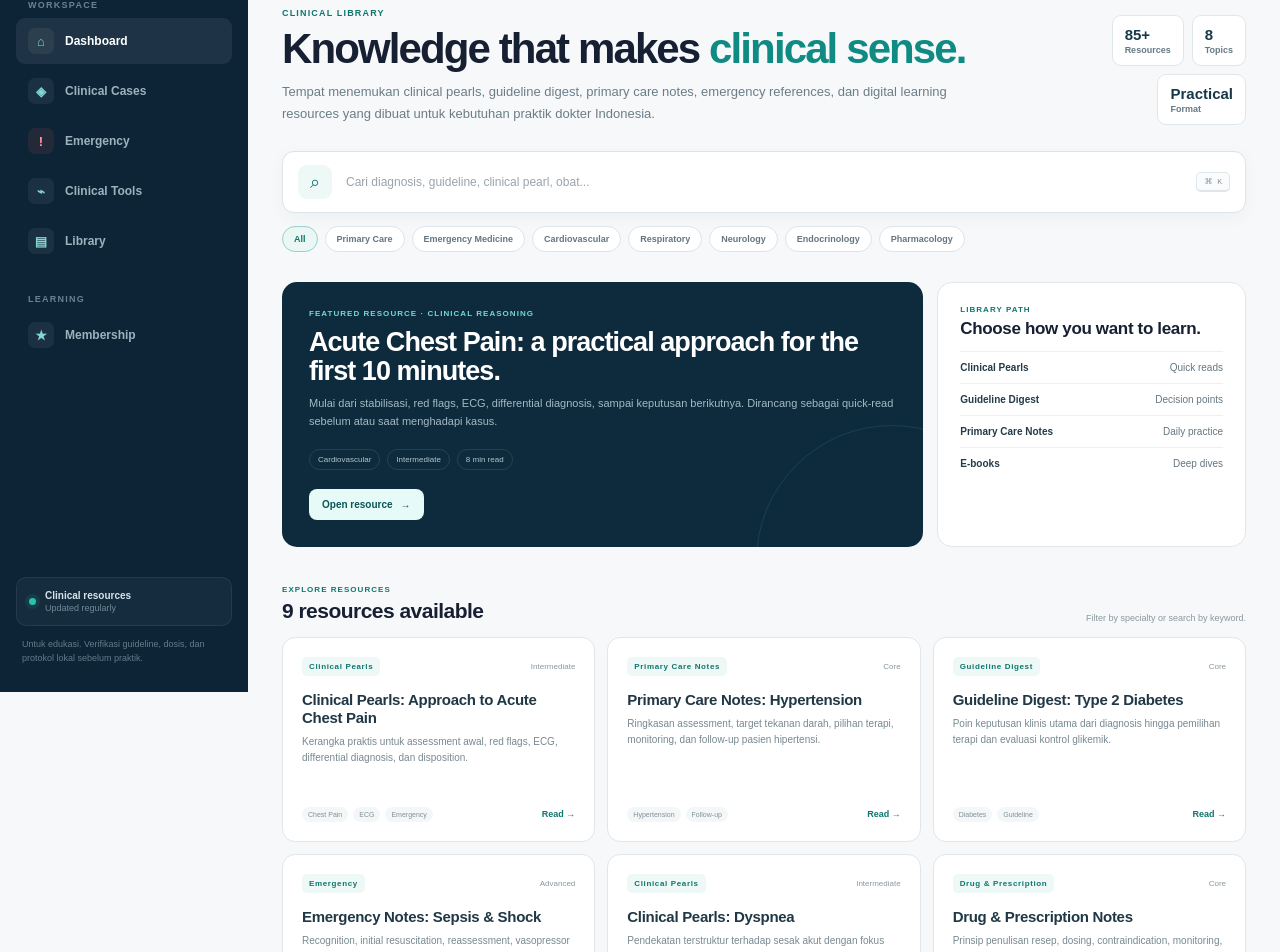
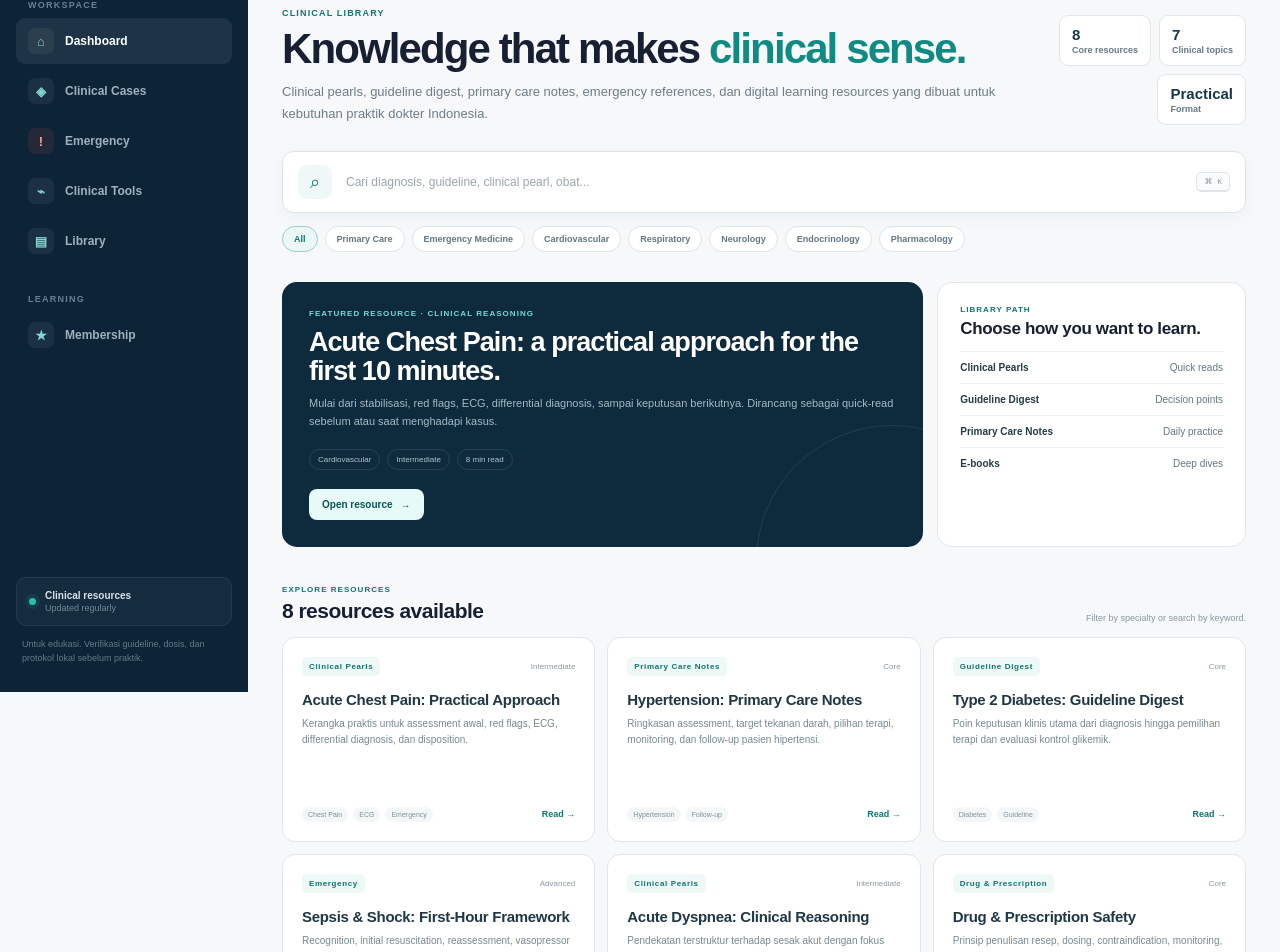
Before and after one commit to dwimakdasarimd-star/dokter-jaga-v1, a Next.js app: page /library in a window 1280 px wide. Shown: the part 108-1060 px from the top of the page. Built offline with nearby package versions, Linux system fonts and the light colour scheme.

Commit message:
Connect library resources to knowledge base

```diff
--- a/app/library/page.tsx
+++ b/app/library/page.tsx
@@ -1,18 +1,18 @@
 'use client';
 
+import Link from 'next/link';
 import { useMemo, useState } from 'react';
 import './library.css';
 
 const resources = [
-  { title: 'Clinical Pearls: Approach to Acute Chest Pain', type: 'Clinical Pearls', category: 'Cardiovascular', level: 'Intermediate', desc: 'Kerangka praktis untuk assessment awal, red flags, ECG, differential diagnosis, dan disposition.', tags: ['Chest Pain', 'ECG', 'Emergency'] },
-  { title: 'Primary Care Notes: Hypertension', type: 'Primary Care Notes', category: 'Primary Care', level: 'Core', desc: 'Ringkasan assessment, target tekanan darah, pilihan terapi, monitoring, dan follow-up pasien hipertensi.', tags: ['Hypertension', 'Follow-up'] },
-  { title: 'Guideline Digest: Type 2 Diabetes', type: 'Guideline Digest', category: 'Endocrinology', level: 'Core', desc: 'Poin keputusan klinis utama dari diagnosis hingga pemilihan terapi dan evaluasi kontrol glikemik.', tags: ['Diabetes', 'Guideline'] },
-  { title: 'Emergency Notes: Sepsis & Shock', type: 'Emergency', category: 'Emergency Medicine', level: 'Advanced', desc: 'Recognition, initial resuscitation, reassessment, vasopressor strategy, dan antimicrobial principles.', tags: ['Sepsis', 'Shock'] },
-  { title: 'Clinical Pearls: Dyspnea', type: 'Clinical Pearls', category: 'Respiratory', level: 'Intermediate', desc: 'Pendekatan terstruktur terhadap sesak akut dengan fokus pada red flags dan diagnosis yang time-critical.', tags: ['Dyspnea', 'Respiratory'] },
-  { title: 'Drug & Prescription Notes', type: 'Drug & Prescription', category: 'Pharmacology', level: 'Core', desc: 'Prinsip penulisan resep, dosing, contraindication, monitoring, dan safety checks untuk praktik sehari-hari.', tags: ['Prescription', 'Safety'] },
-  { title: 'Guideline Digest: Acute Asthma', type: 'Guideline Digest', category: 'Respiratory', level: 'Core', desc: 'Quick reference untuk severity assessment, bronchodilator, steroid, reassessment, dan discharge planning.', tags: ['Asthma', 'Emergency'] },
-  { title: 'Primary Care Notes: Headache', type: 'Primary Care Notes', category: 'Neurology', level: 'Intermediate', desc: 'Membedakan primary headache dari secondary headache melalui pola gejala dan red flags.', tags: ['Headache', 'Red Flags'] },
-  { title: 'E-book: Practical Emergency Medicine', type: 'E-book', category: 'Emergency Medicine', level: 'Advanced', desc: 'Koleksi pembelajaran komprehensif untuk clinical reasoning dan keputusan awal pada kasus akut.', tags: ['E-book', 'Emergency'] },
+  { slug: 'acute-chest-pain', title: 'Acute Chest Pain: Practical Approach', type: 'Clinical Pearls', category: 'Cardiovascular', level: 'Intermediate', desc: 'Kerangka praktis untuk assessment awal, red flags, ECG, differential diagnosis, dan disposition.', tags: ['Chest Pain', 'ECG', 'Emergency'] },
+  { slug: 'hypertension', title: 'Hypertension: Primary Care Notes', type: 'Primary Care Notes', category: 'Primary Care', level: 'Core', desc: 'Ringkasan assessment, target tekanan darah, pilihan terapi, monitoring, dan follow-up pasien hipertensi.', tags: ['Hypertension', 'Follow-up'] },
+  { slug: 'type-2-diabetes', title: 'Type 2 Diabetes: Guideline Digest', type: 'Guideline Digest', category: 'Endocrinology', level: 'Core', desc: 'Poin keputusan klinis utama dari diagnosis hingga pemilihan terapi dan evaluasi kontrol glikemik.', tags: ['Diabetes', 'Guideline'] },
+  { slug: 'sepsis-and-shock', title: 'Sepsis & Shock: First-Hour Framework', type: 'Emergency', category: 'Emergency Medicine', level: 'Advanced', desc: 'Recognition, initial resuscitation, reassessment, vasopressor strategy, dan antimicrobial principles.', tags: ['Sepsis', 'Shock'] },
+  { slug: 'acute-dyspnea', title: 'Acute Dyspnea: Clinical Reasoning', type: 'Clinical Pearls', category: 'Respiratory', level: 'Intermediate', desc: 'Pendekatan terstruktur terhadap sesak akut dengan fokus pada red flags dan diagnosis time-critical.', tags: ['Dyspnea', 'Respiratory'] },
+  { slug: 'prescription-safety', title: 'Drug & Prescription Safety', type: 'Drug & Prescription', category: 'Pharmacology', level: 'Core', desc: 'Prinsip penulisan resep, dosing, contraindication, monitoring, dan safety checks untuk praktik sehari-hari.', tags: ['Prescription', 'Safety'] },
+  { slug: 'acute-asthma', title: 'Acute Asthma: Severity to Disposition', type: 'Guideline Digest', category: 'Respiratory', level: 'Core', desc: 'Quick reference untuk severity assessment, bronchodilator, steroid, reassessment, dan discharge planning.', tags: ['Asthma', 'Emergency'] },
+  { slug: 'headache-red-flags', title: 'Headache: Primary vs Secondary', type: 'Primary Care Notes', category: 'Neurology', level: 'Intermediate', desc: 'Membedakan primary headache dari secondary headache melalui pola gejala dan red flags.', tags: ['Headache', 'Red Flags'] },
 ];
 
 const categories = ['All', 'Primary Care', 'Emergency Medicine', 'Cardiovascular', 'Respiratory', 'Neurology', 'Endocrinology', 'Pharmacology'];
@@ -20,7 +20,6 @@ const categories = ['All', 'Primary Care', 'Emergency Medicine', 'Cardiovascular
 export default function LibraryPage() {
   const [query, setQuery] = useState('');
   const [category, setCategory] = useState('All');
-
   const filtered = useMemo(() => {
     const q = query.trim().toLowerCase();
     return resources.filter((item) => {
@@ -32,65 +31,11 @@ export default function LibraryPage() {
 
   return (
     <div className="section page library-page">
-      <header className="library-hero">
-        <div className="library-hero-copy">
-          <span className="section-kicker">Clinical Library</span>
-          <h1>Knowledge that makes <em>clinical sense.</em></h1>
-          <p>Tempat menemukan clinical pearls, guideline digest, primary care notes, emergency references, dan digital learning resources yang dibuat untuk kebutuhan praktik dokter Indonesia.</p>
-        </div>
-        <div className="library-stat">
-          <span><strong>85+</strong>Resources</span>
-          <span><strong>8</strong>Topics</span>
-          <span><strong>Practical</strong>Format</span>
-        </div>
-      </header>
-
-      <div className="library-search">
-        <span className="library-search-icon">⌕</span>
-        <input aria-label="Cari library" value={query} onChange={(e) => setQuery(e.target.value)} placeholder="Cari diagnosis, guideline, clinical pearl, obat..." />
-        <kbd>⌘ K</kbd>
-      </div>
-
-      <div className="library-filters" aria-label="Filter topik">
-        {categories.map((item) => (
-          <button key={item} className={`library-filter ${category === item ? 'active' : ''}`} onClick={() => setCategory(item)}>{item}</button>
-        ))}
-      </div>
-
-      <section className="library-feature">
-        <article className="library-feature-main">
-          <span className="library-kicker">FEATURED RESOURCE · CLINICAL REASONING</span>
-          <h2>Acute Chest Pain: a practical approach for the first 10 minutes.</h2>
-          <p>Mulai dari stabilisasi, red flags, ECG, differential diagnosis, sampai keputusan berikutnya. Dirancang sebagai quick-read sebelum atau saat menghadapi kasus.</p>
-          <div className="library-feature-meta"><span>Cardiovascular</span><span>Intermediate</span><span>8 min read</span></div>
-          <a className="library-feature-btn" href="#resources">Open resource <span>→</span></a>
-        </article>
-        <aside className="library-feature-side">
-          <span className="library-kicker">LIBRARY PATH</span>
-          <h3>Choose how you want to learn.</h3>
-          <ul>
-            <li><strong>Clinical Pearls</strong><span>Quick reads</span></li>
-            <li><strong>Guideline Digest</strong><span>Decision points</span></li>
-            <li><strong>Primary Care Notes</strong><span>Daily practice</span></li>
-            <li><strong>E-books</strong><span>Deep dives</span></li>
-          </ul>
-        </aside>
-      </section>
-
-      <section id="resources">
-        <div className="library-section-head"><div><span className="library-kicker">EXPLORE RESOURCES</span><h2>{filtered.length} resources available</h2></div><p>Filter by specialty or search by keyword.</p></div>
-        <div className="library-grid">
-          {filtered.length ? filtered.map((item) => (
-            <article className="library-card" key={item.title}>
-              <div className="library-card-top"><span className="library-type">{item.type}</span><span className="library-level">{item.level}</span></div>
-              <h3>{item.title}</h3>
-              <p>{item.desc}</p>
-              <div className="library-card-bottom"><div className="library-tags">{item.tags.map((tag) => <span key={tag}>{tag}</span>)}</div><a className="library-open" href="#">Read →</a></div>
-            </article>
-          )) : <div className="library-empty">Tidak ada resource yang cocok. Coba kata kunci atau specialty lain.</div>}
-        </div>
-      </section>
-
+      <header className="library-hero"><div className="library-hero-copy"><span className="section-kicker">Clinical Library</span><h1>Knowledge that makes <em>clinical sense.</em></h1><p>Clinical pearls, guideline digest, primary care notes, emergency references, dan digital learning resources yang dibuat untuk kebutuhan praktik dokter Indonesia.</p></div><div className="library-stat"><span><strong>8</strong>Core resources</span><span><strong>7</strong>Clinical topics</span><span><strong>Practical</strong>Format</span></div></header>
+      <div className="library-search"><span className="library-search-icon">⌕</span><input aria-label="Cari library" value={query} onChange={(e) => setQuery(e.target.value)} placeholder="Cari diagnosis, guideline, clinical pearl, obat..." /><kbd>⌘ K</kbd></div>
+      <div className="library-filters" aria-label="Filter topik">{categories.map((item) => <button key={item} className={`library-filter ${category === item ? 'active' : ''}`} onClick={() => setCategory(item)}>{item}</button>)}</div>
+      <section className="library-feature"><article className="library-feature-main"><span className="library-kicker">FEATURED RESOURCE · CLINICAL REASONING</span><h2>Acute Chest Pain: a practical approach for the first 10 minutes.</h2><p>Mulai dari stabilisasi, red flags, ECG, differential diagnosis, sampai keputusan berikutnya. Dirancang sebagai quick-read sebelum atau saat menghadapi kasus.</p><div className="library-feature-meta"><span>Cardiovascular</span><span>Intermediate</span><span>8 min read</span></div><Link className="library-feature-btn" href="/library/acute-chest-pain">Open resource <span>→</span></Link></article><aside className="library-feature-side"><span className="library-kicker">LIBRARY PATH</span><h3>Choose how you want to learn.</h3><ul><li><strong>Clinical Pearls</strong><span>Quick reads</span></li><li><strong>Guideline Digest</strong><span>Decision points</span></li><li><strong>Primary Care Notes</strong><span>Daily practice</span></li><li><strong>E-books</strong><span>Deep dives</span></li></ul></aside></section>
+      <section id="resources"><div className="library-section-head"><div><span className="library-kicker">EXPLORE RESOURCES</span><h2>{filtered.length} resources available</h2></div><p>Filter by specialty or search by keyword.</p></div><div className="library-grid">{filtered.length ? filtered.map((item) => <article className="library-card" key={item.slug}><div className="library-card-top"><span className="library-type">{item.type}</span><span className="library-level">{item.level}</span></div><h3>{item.title}</h3><p>{item.desc}</p><div className="library-card-bottom"><div className="library-tags">{item.tags.map((tag) => <span key={tag}>{tag}</span>)}</div><Link className="library-open" href={`/library/${item.slug}`}>Read →</Link></div></article>) : <div className="library-empty">Tidak ada resource yang cocok. Coba kata kunci atau specialty lain.</div>}</div></section>
       <div className="library-note"><strong>Clinical education disclaimer</strong><p>Library ditujukan untuk edukasi. Selalu verifikasi guideline terbaru, dosis, contraindication, dan protokol fasilitas sebelum digunakan dalam praktik klinis.</p></div>
     </div>
   );
```
